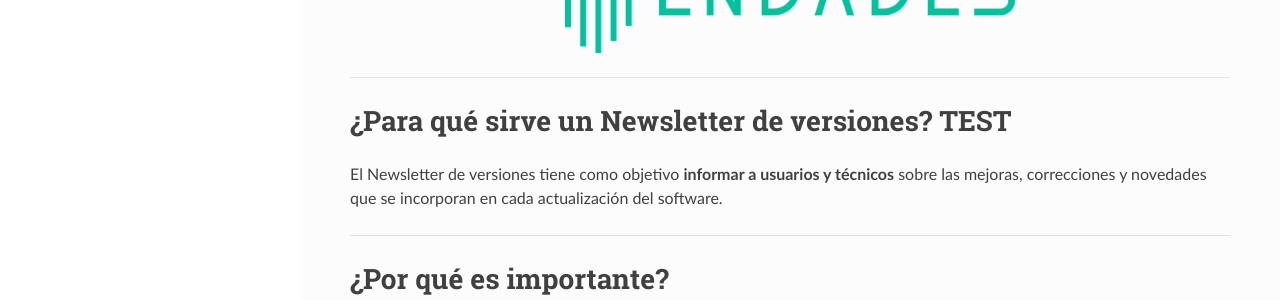
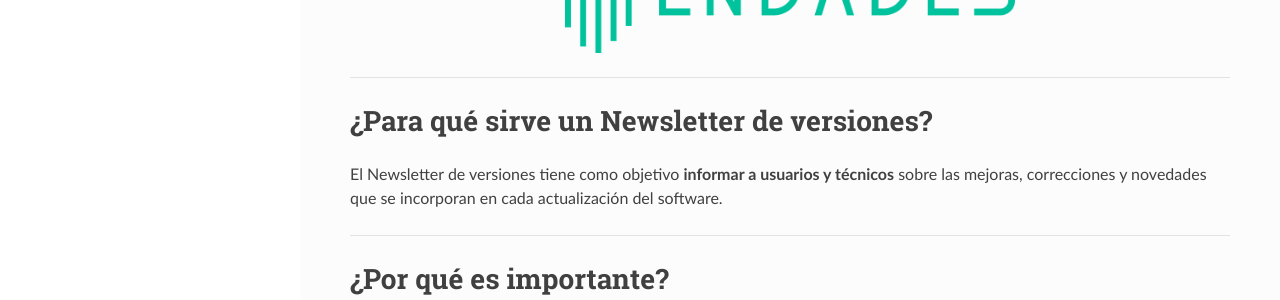
Before and after one commit to endades/Newsletter, an MkDocs documentation site: the page built from docs/index.md, in a window 1280 px wide. Shown: the part 219-519 px from the top of the page. Built offline with MkDocs 1.6.1, drawn with Linux system fonts in a browser that asks for light colours; nearby versions of some CDN libraries.

Commit message:
TEST deploy

```diff
--- a/docs/index.md
+++ b/docs/index.md
@@ -9,7 +9,7 @@
 
 ---
 
-# ¿Para qué sirve un Newsletter de versiones? TEST
+# ¿Para qué sirve un Newsletter de versiones?
 
 El Newsletter de versiones tiene como objetivo **informar a usuarios y técnicos** sobre las mejoras, correcciones y novedades que se incorporan en cada actualización del software.
 
```
